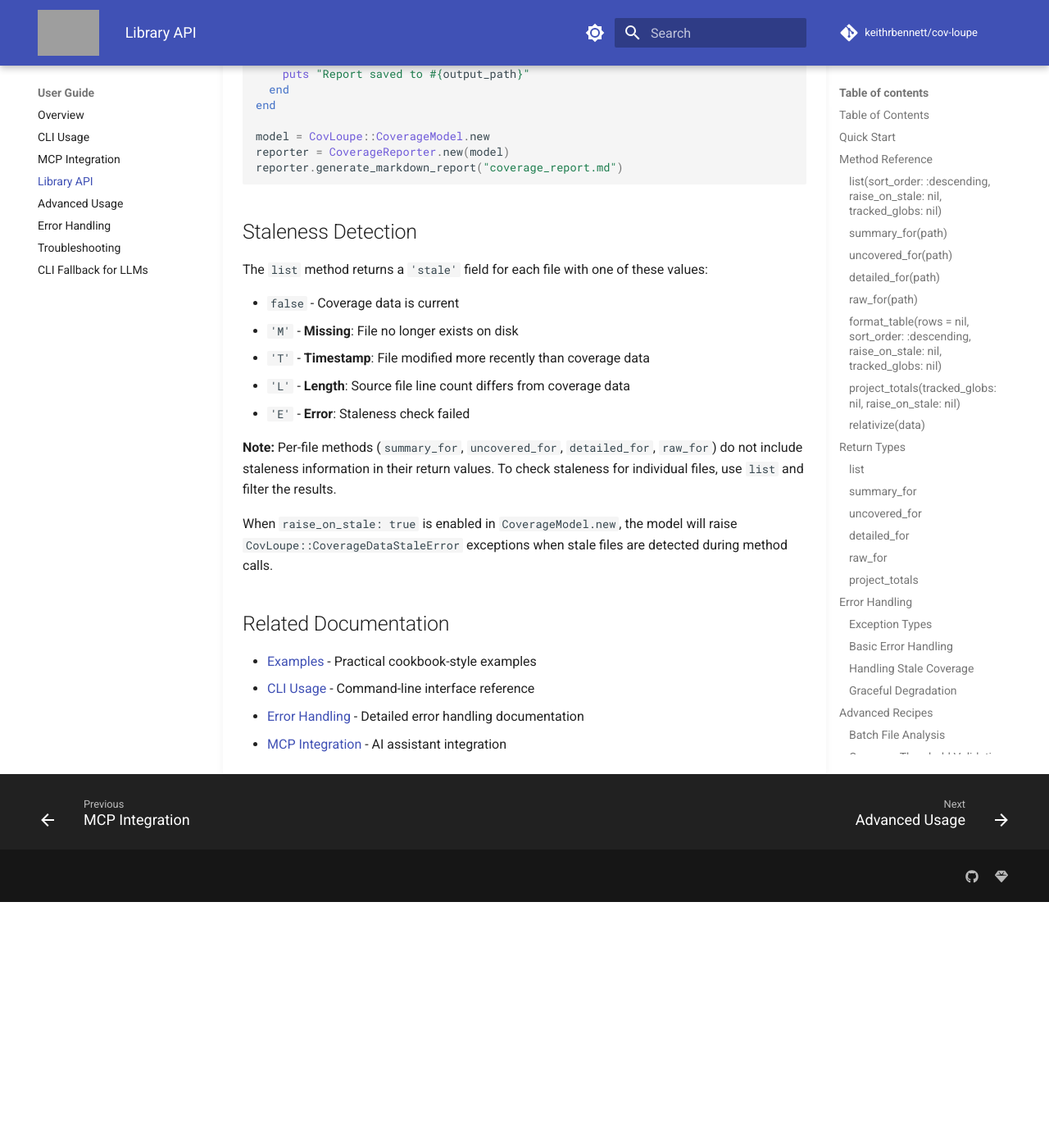
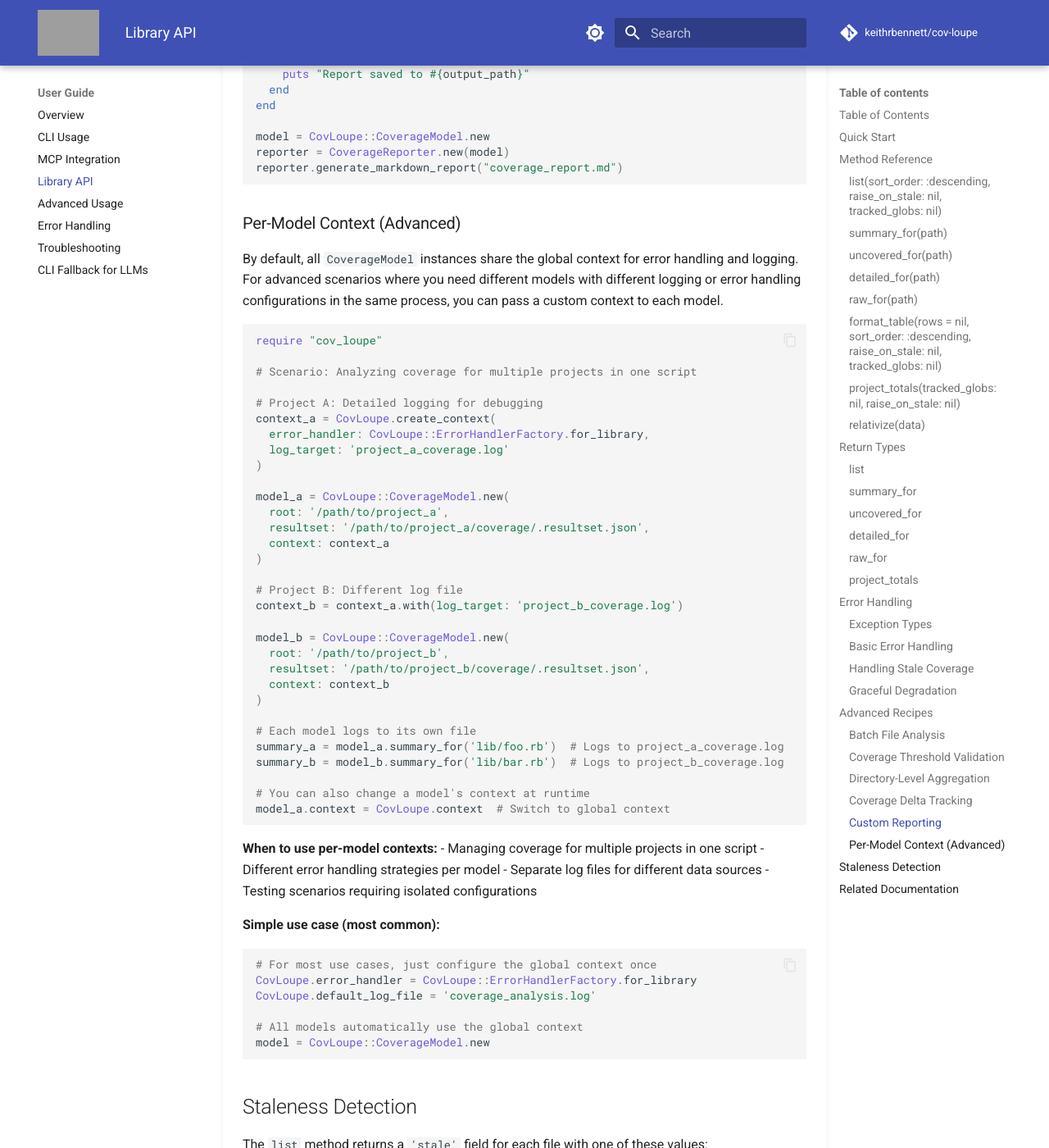
Before and after one commit to keithrbennett/simplecov-mcp, an MkDocs documentation site: the page built from docs/user/LIBRARY_API.md, in a window 1280 px wide and 1400 px high, scrolled down 14543 px. Shown: the whole window at 82% size. Built offline with MkDocs 1.6.1 and Material for MkDocs 9.7.7, drawn with Linux system fonts in a browser that asks for light colours; comment, search, counter and statistics services are not loaded; before the commit the page ends 15643 px from its top, so only the background shows below that; grey boxes are pictures that could not be loaded.

Commit message:
Document per-model context feature in API docs and README
Add comprehensive documentation for the per-model context feature:

- LIBRARY_API.md: New "Per-Model Context (Advanced)" section with
  detailed examples showing multi-project coverage analysis
- README.md: Brief mention with link to detailed docs

The documentation emphasizes:
- Simple case (global context) for most users
- Advanced case (per-model contexts) for multi-project scenarios
- Clear examples of when and how to use each approach
- Link from README to detailed API documentation

This makes the feature discoverable while keeping the main README
concise and directing advanced users to the full API guide.

````diff
--- a/docs/user/LIBRARY_API.md
+++ b/docs/user/LIBRARY_API.md
@@ -722,6 +722,60 @@ reporter = CoverageReporter.new(model)
 reporter.generate_markdown_report("coverage_report.md")
 ```
 
+### Per-Model Context (Advanced)
+
+By default, all `CoverageModel` instances share the global context for error handling and logging. For advanced scenarios where you need different models with different logging or error handling configurations in the same process, you can pass a custom context to each model.
+
+```ruby
+require "cov_loupe"
+
+# Scenario: Analyzing coverage for multiple projects in one script
+
+# Project A: Detailed logging for debugging
+context_a = CovLoupe.create_context(
+  error_handler: CovLoupe::ErrorHandlerFactory.for_library,
+  log_target: 'project_a_coverage.log'
+)
+
+model_a = CovLoupe::CoverageModel.new(
+  root: '/path/to/project_a',
+  resultset: '/path/to/project_a/coverage/.resultset.json',
+  context: context_a
+)
+
+# Project B: Different log file
+context_b = context_a.with(log_target: 'project_b_coverage.log')
+
+model_b = CovLoupe::CoverageModel.new(
+  root: '/path/to/project_b',
+  resultset: '/path/to/project_b/coverage/.resultset.json',
+  context: context_b
+)
+
+# Each model logs to its own file
+summary_a = model_a.summary_for('lib/foo.rb')  # Logs to project_a_coverage.log
+summary_b = model_b.summary_for('lib/bar.rb')  # Logs to project_b_coverage.log
+
+# You can also change a model's context at runtime
+model_a.context = CovLoupe.context  # Switch to global context
+```
+
+**When to use per-model contexts:**
+- Managing coverage for multiple projects in one script
+- Different error handling strategies per model
+- Separate log files for different data sources
+- Testing scenarios requiring isolated configurations
+
+**Simple use case (most common):**
+```ruby
+# For most use cases, just configure the global context once
+CovLoupe.error_handler = CovLoupe::ErrorHandlerFactory.for_library
+CovLoupe.default_log_file = 'coverage_analysis.log'
+
+# All models automatically use the global context
+model = CovLoupe::CoverageModel.new
+```
+
 ## Staleness Detection
 
 The `list` method returns a `'stale'` field for each file with one of these values:
````
Also changed, not shown: README.md (+2 -0 lines).
